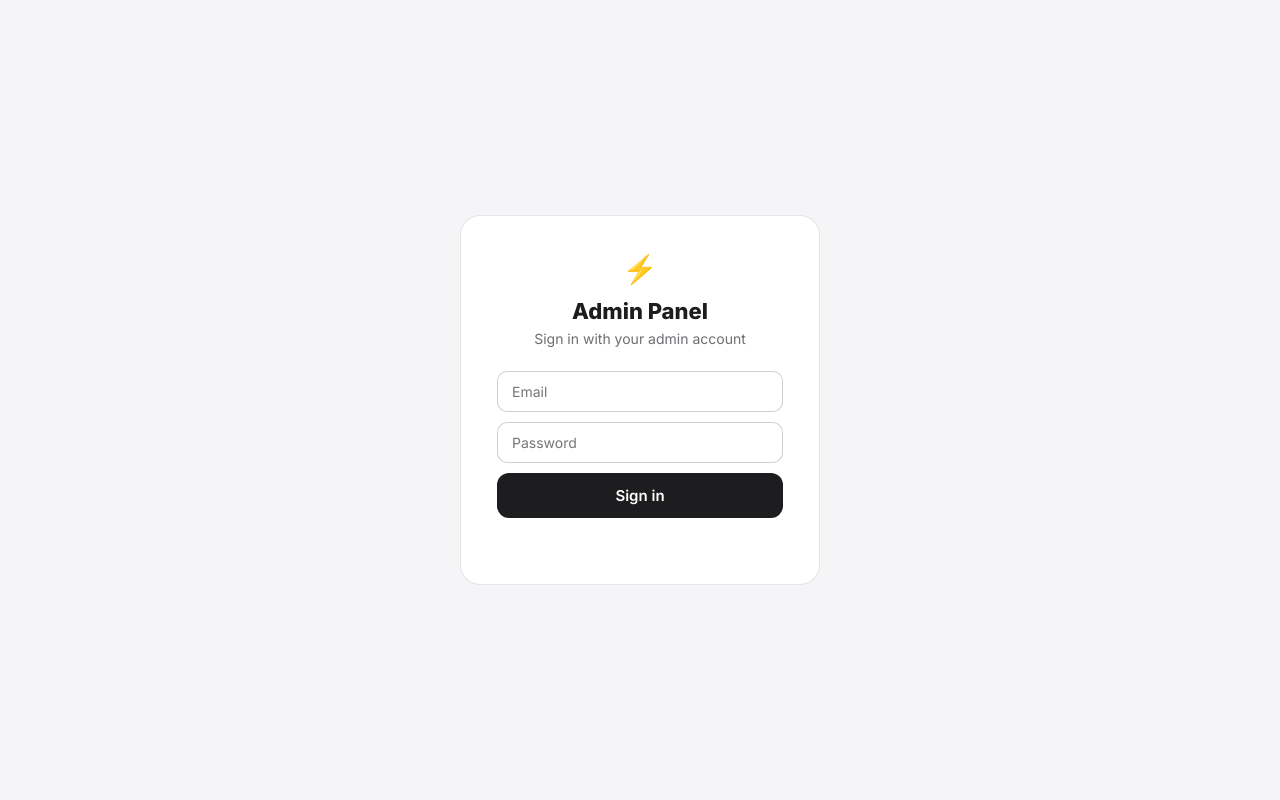
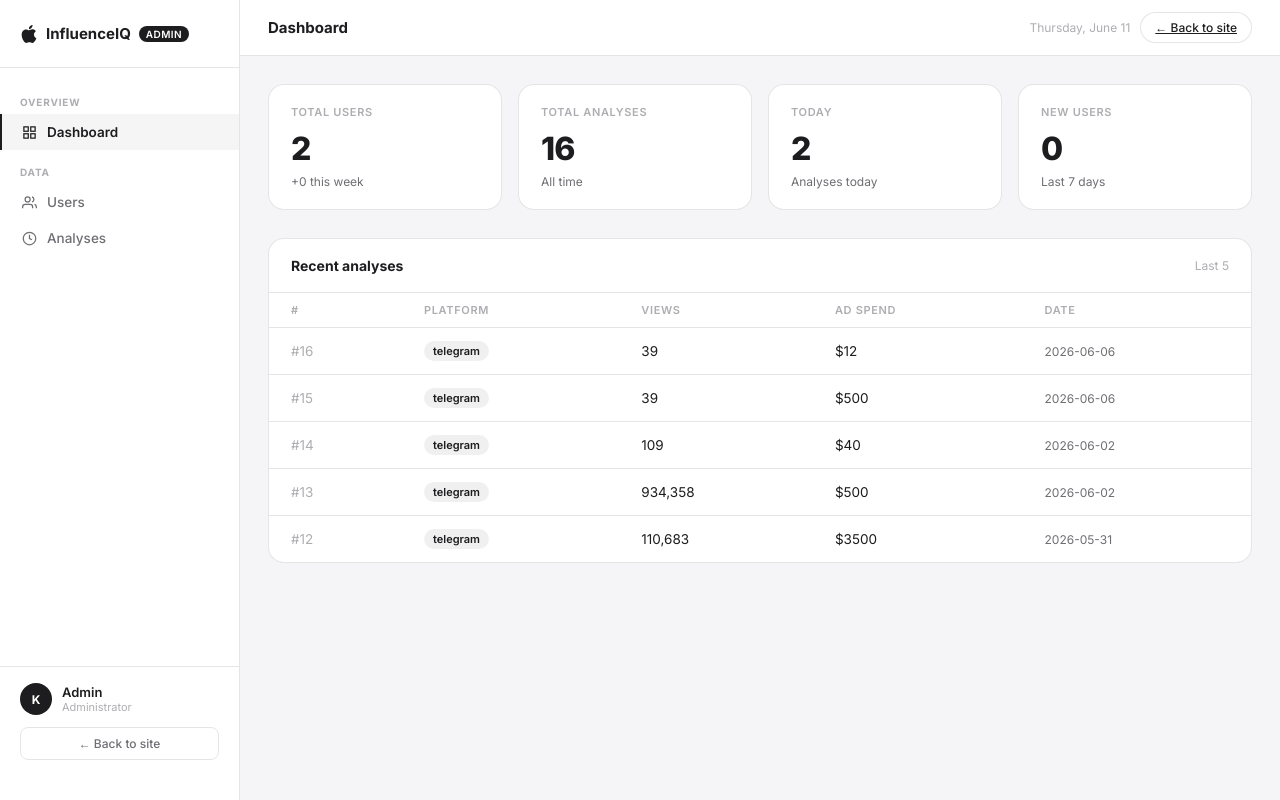
Before and after one commit to Kostazus/InfluenceIQ, a FastAPI app: page /admin in a window 1280 px wide. Run offline with FastAPI, Linux system fonts and the light colour scheme; data comes from the database, SQL or seed files in the repository; data that the repository does not hold is empty.

Commit message:
Remove auth from admin panel

```diff
--- a/backend/routers/admin.py
+++ b/backend/routers/admin.py
@@ -1,42 +1,24 @@
-from fastapi import HTTPException, Depends
 from fastapi.routing import APIRouter
-from fastapi.security import OAuth2PasswordBearer
-from backend.services.auth import decode_token
 from backend.storage.db import DB_PATH
 import aiosqlite
 import json
 
 router = APIRouter(prefix="/api/admin")
-oauth2_scheme = OAuth2PasswordBearer(tokenUrl="/api/login")
-
-
-async def require_admin(token: str = Depends(oauth2_scheme)):
-    payload = decode_token(token)
-    if not payload:
-        raise HTTPException(status_code=401, detail="Not authenticated")
-    async with aiosqlite.connect(DB_PATH) as db:
-        cursor = await db.execute("SELECT is_admin FROM users WHERE id=?", (payload["sub"],))
-        row = await cursor.fetchone()
-        if not row or not row[0]:
-            raise HTTPException(status_code=403, detail="Admin access required")
-    return payload
 
 
 @router.get("/stats")
-async def admin_stats(admin=Depends(require_admin)):
+async def admin_stats():
     async with aiosqlite.connect(DB_PATH) as db:
         total_users = (await (await db.execute("SELECT COUNT(*) FROM users")).fetchone())[0]
         total_analyses = (await (await db.execute("SELECT COUNT(*) FROM history")).fetchone())[0]
-        today_analyses = (await (await db.execute(
-            "SELECT COUNT(*) FROM history WHERE created LIKE ?", (db._running and None or f"{__import__('datetime').date.today()}%",)
-        )).fetchone())[0] if False else 0
-        # simpler today count
         cursor = await db.execute("SELECT COUNT(*) FROM history WHERE created >= date('now')")
         today_analyses = (await cursor.fetchone())[0]
-
-        new_users_week = (await (await db.execute(
-            "SELECT COUNT(*) FROM users WHERE created_at >= datetime('now', '-7 days')"
-        )).fetchone())[0]
+        try:
+            new_users_week = (await (await db.execute(
+                "SELECT COUNT(*) FROM users WHERE created_at >= datetime('now', '-7 days')"
+            )).fetchone())[0]
+        except Exception:
+            new_users_week = 0
 
     return {
         "total_users": total_users,
@@ -47,18 +29,9 @@ async def admin_stats(admin=Depends(require_admin)):
 
 
 @router.get("/users")
-async def admin_users(admin=Depends(require_admin)):
+async def admin_users():
     async with aiosqlite.connect(DB_PATH) as db:
         db.row_factory = aiosqlite.Row
-        cursor = await db.execute("""
-            SELECT u.id, u.email, u.name, u.is_admin, u.created_at,
-                   COUNT(h.id) as analyses_count
-            FROM users u
-            LEFT JOIN history h ON 1=1
-            GROUP BY u.id
-            ORDER BY u.id DESC
-        """)
-        # simpler version
         cursor = await db.execute(
             "SELECT id, email, name, is_admin, created_at FROM users ORDER BY id DESC"
         )
@@ -76,7 +49,7 @@ async def admin_users(admin=Depends(require_admin)):
 
 
 @router.get("/history")
-async def admin_history(limit: int = 50, admin=Depends(require_admin)):
+async def admin_history(limit: int = 50):
     async with aiosqlite.connect(DB_PATH) as db:
         db.row_factory = aiosqlite.Row
         cursor = await db.execute(
@@ -98,7 +71,7 @@ async def admin_history(limit: int = 50, admin=Depends(require_admin)):
 
 
 @router.delete("/users/{user_id}")
-async def delete_user(user_id: int, admin=Depends(require_admin)):
+async def delete_user(user_id: int):
     async with aiosqlite.connect(DB_PATH) as db:
         await db.execute("DELETE FROM users WHERE id=? AND is_admin=0", (user_id,))
         await db.commit()
--- a/frontend/templates/admin.html
+++ b/frontend/templates/admin.html
@@ -138,20 +138,7 @@ tbody tr:hover td { background: rgba(0,0,0,.018); }
 </head>
 <body>
 
-<!-- Auth gate -->
-<div id="authGate">
-  <div class="auth-box">
-    <div style="font-size:28px;margin-bottom:12px">⚡</div>
-    <h2>Admin Panel</h2>
-    <p>Sign in with your admin account</p>
-    <input class="auth-inp" type="email" id="loginEmail" placeholder="Email" onkeydown="if(event.key==='Enter')doLogin()">
-    <input class="auth-inp" type="password" id="loginPassword" placeholder="Password" onkeydown="if(event.key==='Enter')doLogin()">
-    <button class="btn-primary" onclick="doLogin()">Sign in</button>
-    <div class="auth-err" id="loginErr"></div>
-  </div>
-</div>
-
-<div class="layout" id="appLayout" style="display:none">
+<div class="layout" id="appLayout">
   <!-- Sidebar -->
   <aside class="sidebar">
     <div class="sidebar-logo">
@@ -185,7 +172,7 @@ tbody tr:hover td { background: rgba(0,0,0,.018); }
           <div class="admin-role">Administrator</div>
         </div>
       </div>
-      <button onclick="logout()" style="margin-top:12px;width:100%;padding:8px;border-radius:8px;border:1px solid var(--border);background:none;font-size:12px;font-weight:500;color:var(--red);cursor:pointer;font-family:inherit">Sign out</button>
+      <a href="/" style="margin-top:12px;display:block;text-align:center;padding:8px;border-radius:8px;border:1px solid var(--border);background:none;font-size:12px;font-weight:500;color:var(--t2);text-decoration:none">← Back to site</a>
     </div>
   </aside>
 
@@ -263,63 +250,8 @@ tbody tr:hover td { background: rgba(0,0,0,.018); }
 </div>
 
 <script>
-let token = localStorage.getItem('iq_admin_token');
-
-/* ── AUTH ── */
-async function doLogin() {
-  const email    = document.getElementById('loginEmail').value.trim();
-  const password = document.getElementById('loginPassword').value;
-  const errEl    = document.getElementById('loginErr');
-  errEl.textContent = '';
-  if (!email || !password) { errEl.textContent = 'Fill in all fields'; return; }
-
-  try {
-    const res  = await fetch('/api/login', {
-      method: 'POST',
-      headers: { 'Content-Type': 'application/json' },
-      body: JSON.stringify({ email, password })
-    });
-    const data = await res.json();
-    if (!res.ok) { errEl.textContent = data.detail || 'Wrong credentials'; return; }
-
-    // Check admin
-    const me = await fetch('/api/me', { headers: { Authorization: 'Bearer ' + data.access_token } });
-    const user = await me.json();
-
-    // Try admin endpoint to verify access
-    const check = await fetch('/api/admin/stats', { headers: { Authorization: 'Bearer ' + data.access_token } });
-    if (!check.ok) { errEl.textContent = 'No admin access'; return; }
-
-    token = data.access_token;
-    localStorage.setItem('iq_admin_token', token);
-    showApp(user);
-  } catch(e) {
-    errEl.textContent = 'Network error';
-  }
-}
-
-function showApp(user) {
-  document.getElementById('authGate').style.display = 'none';
-  document.getElementById('appLayout').style.display = 'flex';
-  const initials = user.name.split(' ').map(w=>w[0]).join('').toUpperCase().slice(0,2);
-  document.getElementById('sidebarAv').textContent = initials;
-  document.getElementById('sidebarName').textContent = user.name;
-  document.getElementById('topbarDate').textContent = new Date().toLocaleDateString('en-US', { weekday:'long', month:'long', day:'numeric' });
-  loadDashboard();
-  loadUsers();
-  loadHistory();
-}
-
-function logout() {
-  localStorage.removeItem('iq_admin_token');
-  token = null;
-  document.getElementById('authGate').style.display = 'flex';
-  document.getElementById('appLayout').style.display = 'none';
-}
-
 async function authFetch(url) {
-  const res = await fetch(url, { headers: { Authorization: 'Bearer ' + token } });
-  if (res.status === 401 || res.status === 403) { logout(); throw new Error('Unauthorized'); }
+  const res = await fetch(url);
   return res.json();
 }
 
@@ -444,16 +376,11 @@ async function loadHistory() {
 }
 
 /* ── INIT ── */
-window.addEventListener('DOMContentLoaded', async () => {
-  if (!token) return;
-  try {
-    const me = await fetch('/api/me', { headers: { Authorization: 'Bearer ' + token } });
-    if (!me.ok) { localStorage.removeItem('iq_admin_token'); return; }
-    const user = await me.json();
-    const check = await fetch('/api/admin/stats', { headers: { Authorization: 'Bearer ' + token } });
-    if (!check.ok) { localStorage.removeItem('iq_admin_token'); return; }
-    showApp(user);
-  } catch(e) {}
+window.addEventListener('DOMContentLoaded', () => {
+  document.getElementById('topbarDate').textContent = new Date().toLocaleDateString('en-US', { weekday:'long', month:'long', day:'numeric' });
+  loadDashboard();
+  loadUsers();
+  loadHistory();
 });
 </script>
 </body>
```
